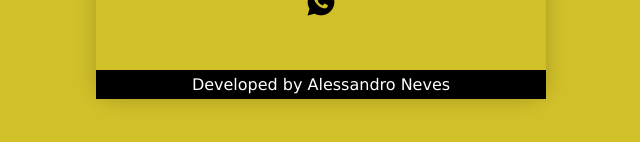
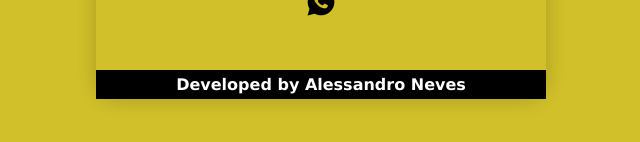
Before and after one commit to LelisCoder/LinkTree, a plain HTML site: page index.html in a window 1280 px wide. Shown: the part 576-718 px from the top of the page, without its empty margins (319-959 px from the left). Drawn offline with Linux system fonts and the light colour scheme.

Commit message:
update 2

```diff
--- a/css/style.css
+++ b/css/style.css
@@ -77,12 +77,11 @@ footer {
   color: white;
   text-align: center;
   padding: 5px;
-  justify-content: center;
   position: absolute;
   width: 100%;
-  display: block;
   bottom: 0;
   font-family: Verdana, Geneva, Tahoma, sans-serif;
+  font-weight: bold;
 }
 
 @media (max-width: 420px) {
```
